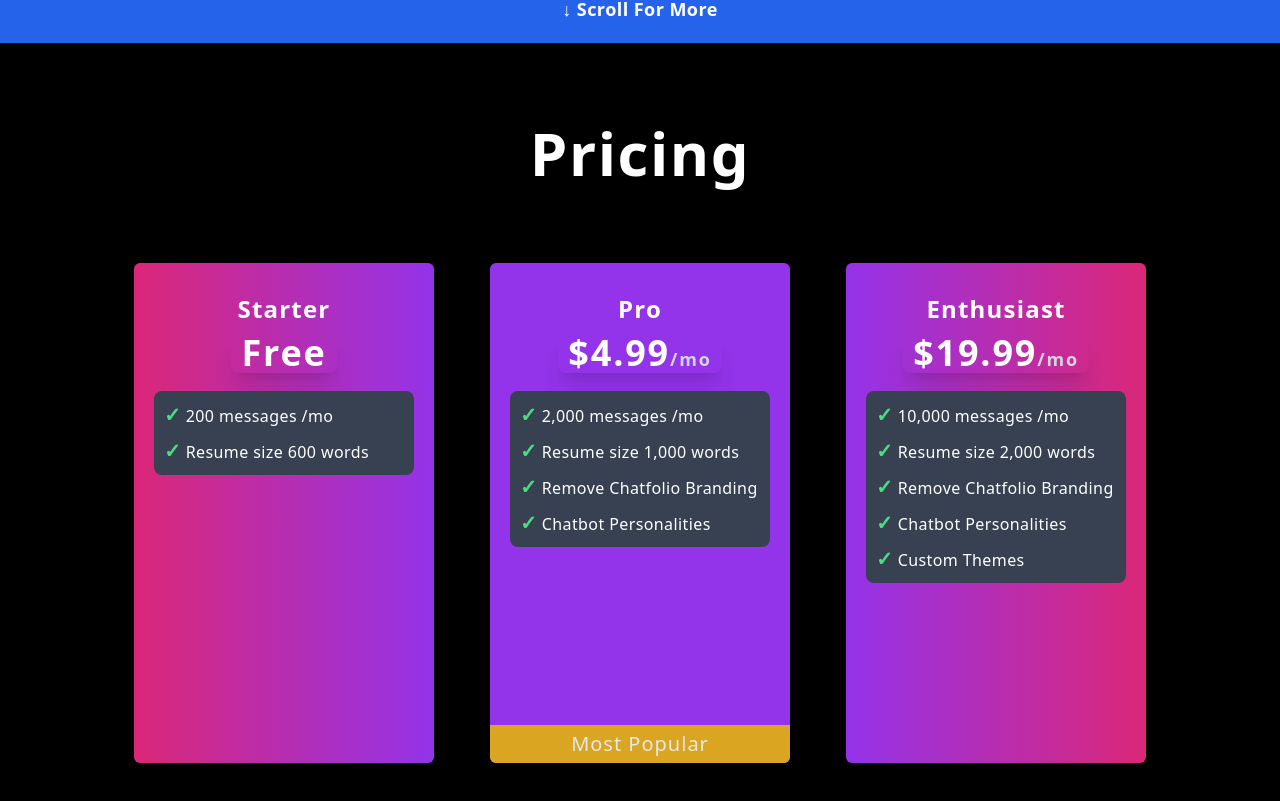
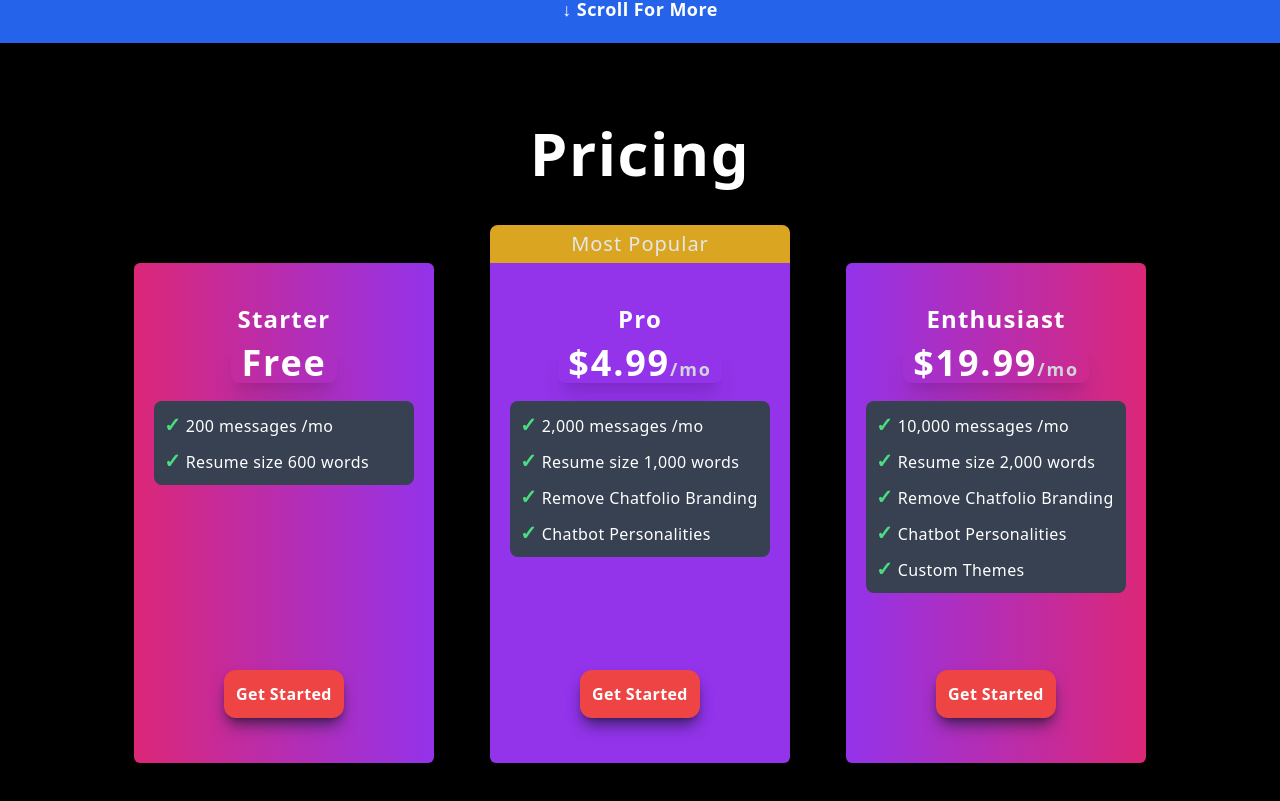
Before and after one commit to aday2418/portfolioGPT, a Next.js app: page / in a window 1280 px wide. Shown: the part 757-1558 px from the top of the page. Built offline with nearby package versions, Linux system fonts and the light colour scheme.

Commit message:
Finished Pricing

```diff
--- a/components/Table.tsx
+++ b/components/Table.tsx
@@ -10,8 +10,8 @@
         colorVal = 'bg-gradient-to-r from-purple-600 to-pink-600'
 
     return(
-        <div className={`relative w-[300px] h-[500px] rounded-md ${colorVal} transition-all duration-300 ease-in-out flex flex-col items-center py-[30px] gap-2 px-[20px] overflow-hidden`}>
-            {title=="Pro" && <h1 className="absolute w-full py-[5px] text-center bg-[#daa520] bottom-0 tracking-wider text-gray-200 font-medium text-xl">Most Popular</h1>}
+        <div className={`relative w-[300px] h-[500px] ${title=="Pro" ? "rounded-b-md" : "rounded-md"} ${colorVal} transition-all duration-300 ease-in-out flex flex-col items-center py-[40px] gap-2 px-[20px]`}>
+            {title=="Pro" && <h1 className="absolute w-full py-[5px] px-[10px] rounded-t-lg text-center bg-[#daa520] top-0 -translate-y-full tracking-wider text-gray-200 font-medium text-xl">Most Popular</h1>}
             <h1 className="w-fit tracking-wider text-white text-2xl font-semibold">{title}</h1>
             <h1 className="w-fit tracking-wider text-white text-4xl font-bold rounded-lg shadow-xl px-[10px]">{price}
             {price!="Free" && <span className="text-lg text-gray-300">/mo</span>}
@@ -19,6 +19,9 @@
             <div className="relative flex flex-col gap-2 w-full bg-gray-700 mt-[10px] p-[10px] rounded-lg ">
                 {children}
             </div>
+            <button className="absolute bottom-[45px] flex text-white rounded-xl px-[10px] py-[10px] font-semibold tracking-wide border-2 bg-red-500 border-transparent smoothe hover:border-white hover:shadow-xl hover:shadow-gray-900/60 shadow-lg shadow-gray-900/60">
+                Get Started
+            </button>
         </div>
 
     )
```
